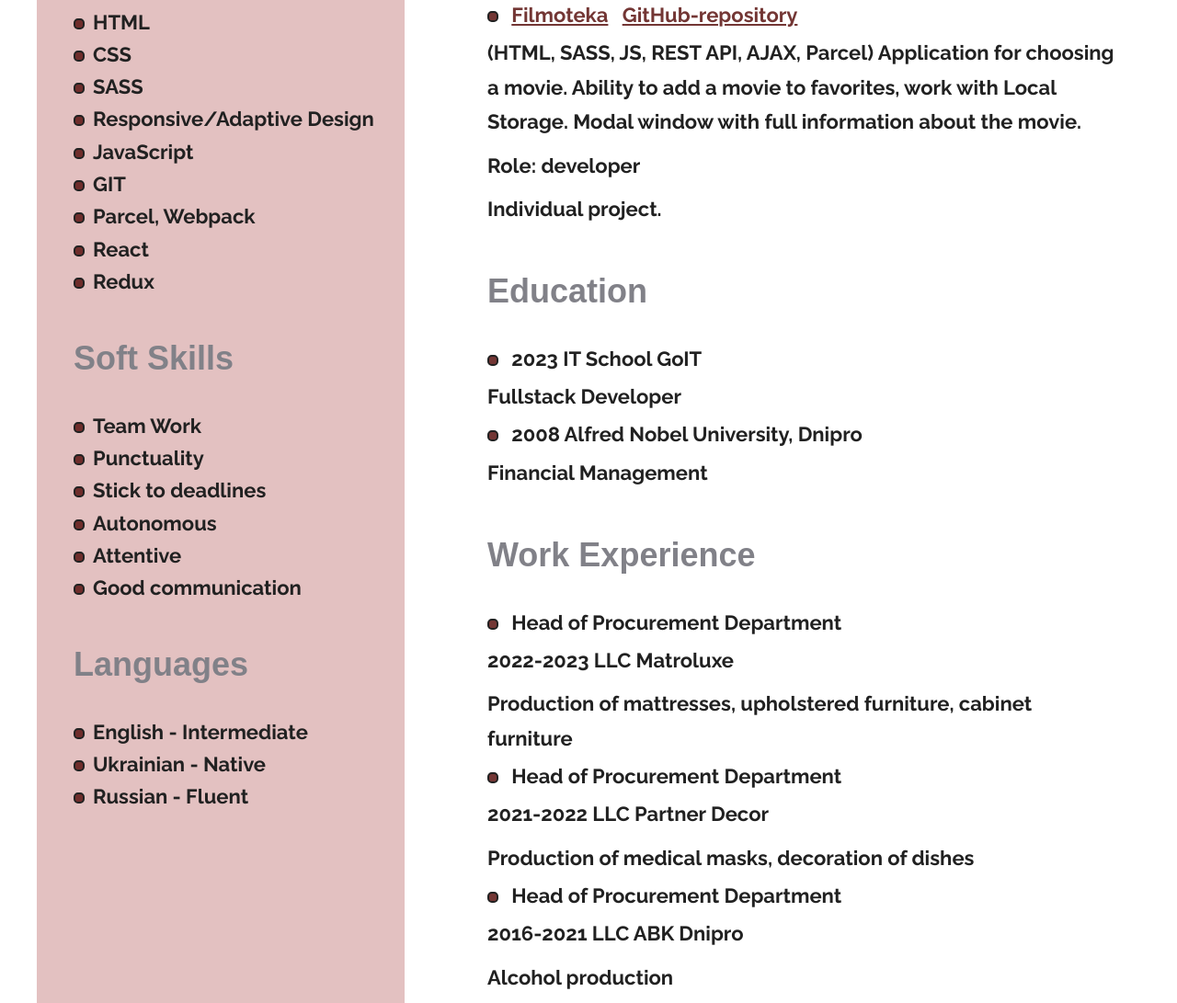
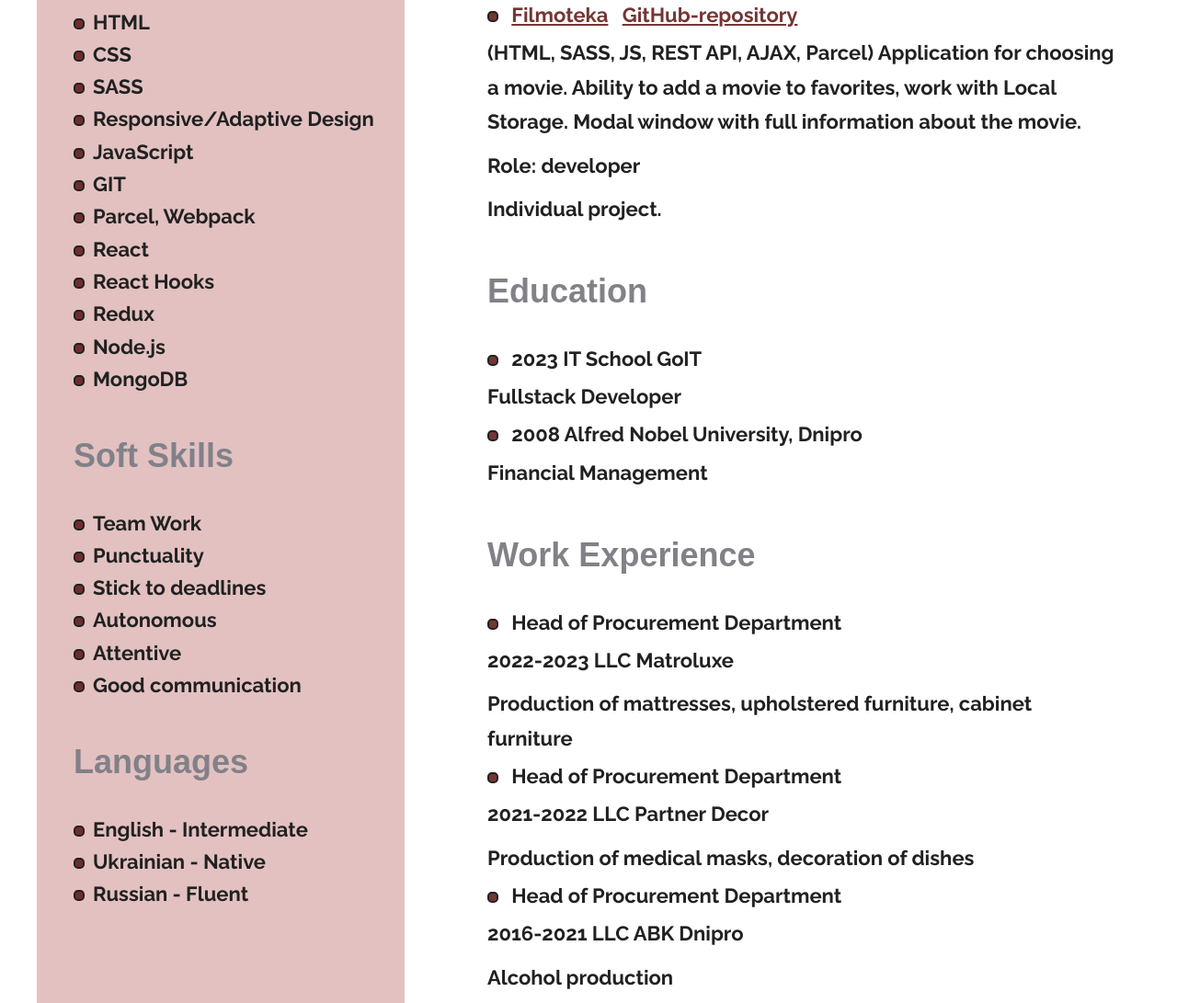
Before and after one commit to ekv86/my_resume, a plain HTML site: page index.html in a window 1280 px wide. Shown: the part 956-2047 px from the top of the page at 92% size. Drawn offline with nearby package versions, Linux system fonts and the light colour scheme.

Commit message:
додані навички

```diff
--- a/index.html
+++ b/index.html
@@ -424,7 +424,10 @@
 							<li class="list-item">GIT</li>
 							<li class="list-item">Parcel, Webpack</li>
 							<li class="list-item">React</li>
+							<li class="list-item">React Hooks</li>
 							<li class="list-item">Redux</li>
+							<li class="list-item">Node.js</li>
+							<li class="list-item">MongoDB</li>
 						</ul>
 					</section>
 					<section class="soft-skills">
```
Also changed, not shown: uk-version.html (+3 -0 lines).
